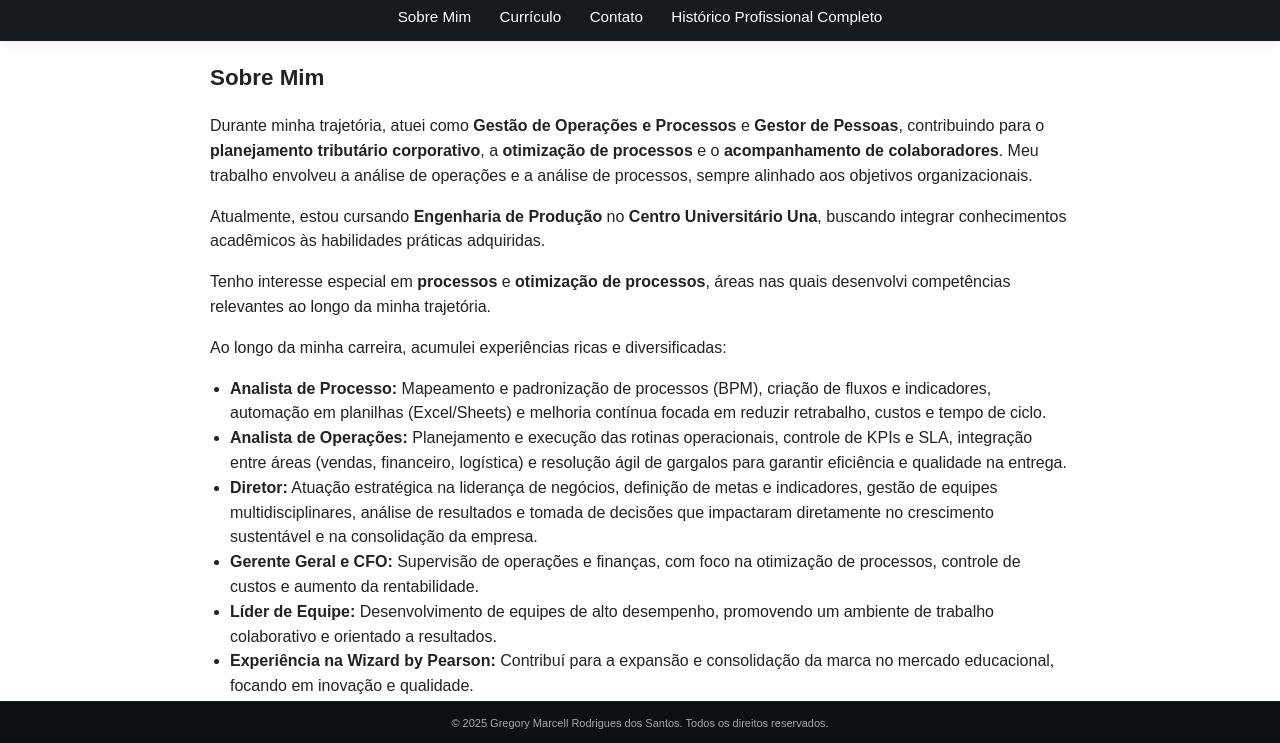
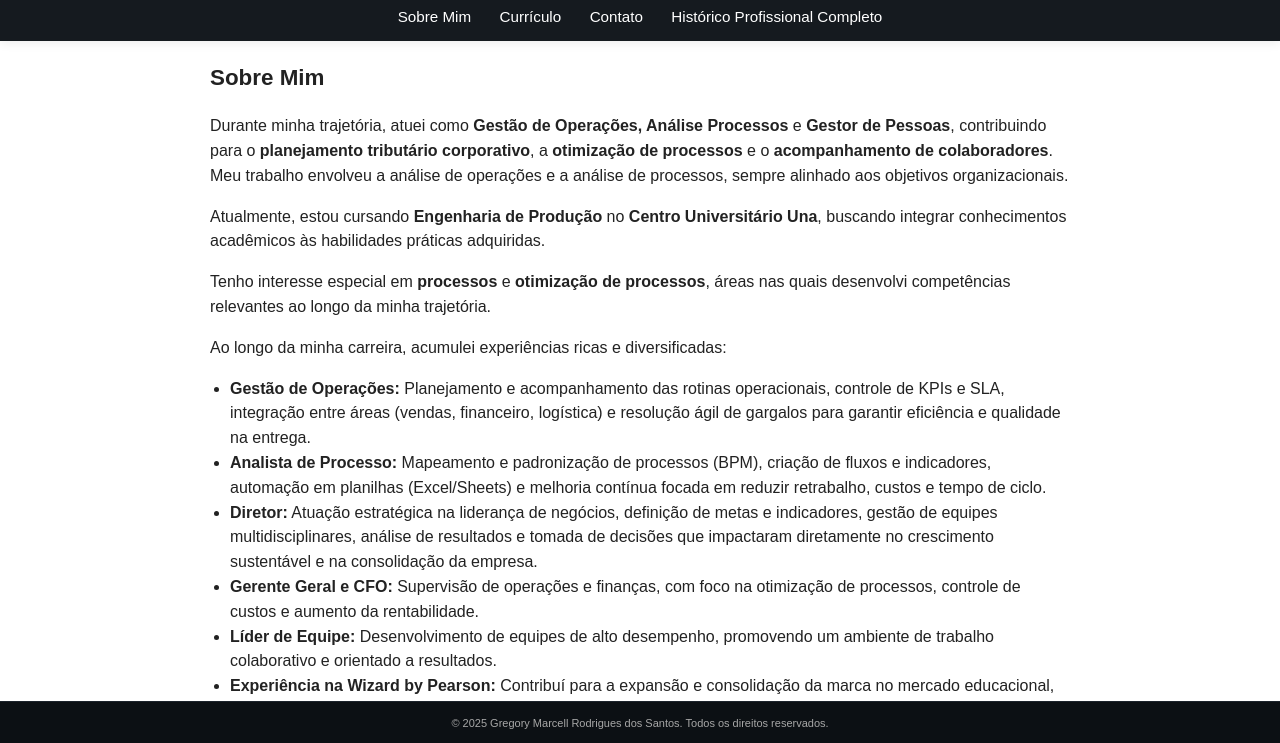
Before and after one commit to GregoryMarcell/about, a plain HTML site: page index.html in a window 1280 px wide. Shown: the part 55-798 px from the top of the page. Drawn offline with Linux system fonts and the light colour scheme.

Commit message:
Atualização para GEstoes Operacionais Update index.html

```diff
--- a/index.html
+++ b/index.html
@@ -85,13 +85,13 @@ footer{position:fixed;left:0;right:0;bottom:0;background-color:var(--footer-bg);
 <main class="container" id="conteudo">
   <section id="sobre">
     <h2>Sobre Mim</h2>
-    <p>Durante minha trajetória, atuei como <strong>Gestão de Operações e Processos</strong> e <strong>Gestor de Pessoas</strong>, contribuindo para o <strong>planejamento tributário corporativo</strong>, a <strong>otimização de processos</strong> e o <strong>acompanhamento de colaboradores</strong>. Meu trabalho envolveu a análise de operações e a análise de processos, sempre alinhado aos objetivos organizacionais.</p>
+    <p>Durante minha trajetória, atuei como <strong>Gestão de Operações, Análise Processos</strong> e <strong>Gestor de Pessoas</strong>, contribuindo para o <strong>planejamento tributário corporativo</strong>, a <strong>otimização de processos</strong> e o <strong>acompanhamento de colaboradores</strong>. Meu trabalho envolveu a análise de operações e a análise de processos, sempre alinhado aos objetivos organizacionais.</p>
     <p>Atualmente, estou cursando <strong>Engenharia de Produção</strong> no <strong>Centro Universitário Una</strong>, buscando integrar conhecimentos acadêmicos às habilidades práticas adquiridas.</p>
     <p>Tenho interesse especial em <strong>processos</strong> e <strong>otimização de processos</strong>, áreas nas quais desenvolvi competências relevantes ao longo da minha trajetória.</p>
     <p>Ao longo da minha carreira, acumulei experiências ricas e diversificadas:</p>
     <ul>
+      <li><strong>Gestão de Operações:</strong> Planejamento e acompanhamento das rotinas operacionais, controle de KPIs e SLA, integração entre áreas (vendas, financeiro, logística) e resolução ágil de gargalos para garantir eficiência e qualidade na entrega.</li>
       <li><strong>Analista de Processo:</strong> Mapeamento e padronização de processos (BPM), criação de fluxos e indicadores, automação em planilhas (Excel/Sheets) e melhoria contínua focada em reduzir retrabalho, custos e tempo de ciclo.</li>
-      <li><strong>Analista de Operações:</strong> Planejamento e execução das rotinas operacionais, controle de KPIs e SLA, integração entre áreas (vendas, financeiro, logística) e resolução ágil de gargalos para garantir eficiência e qualidade na entrega.</li>
       <li><strong>Diretor:</strong> Atuação estratégica na liderança de negócios, definição de metas e indicadores, gestão de equipes multidisciplinares, análise de resultados e tomada de decisões que impactaram diretamente no crescimento sustentável e na consolidação da empresa.</li>
       <li><strong>Gerente Geral e CFO:</strong> Supervisão de operações e finanças, com foco na otimização de processos, controle de custos e aumento da rentabilidade.</li>
       <li><strong>Líder de Equipe:</strong> Desenvolvimento de equipes de alto desempenho, promovendo um ambiente de trabalho colaborativo e orientado a resultados.</li>
```
